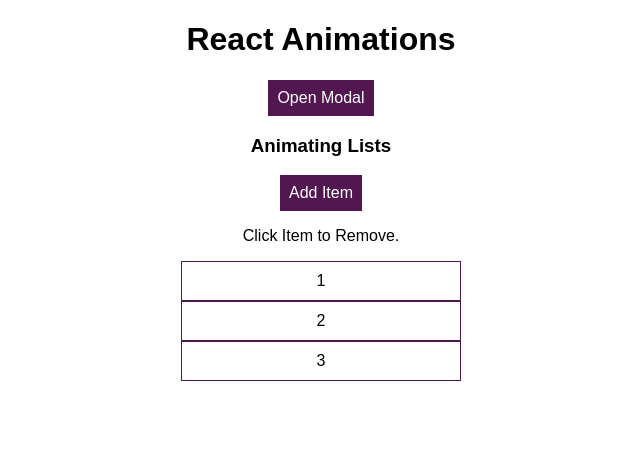
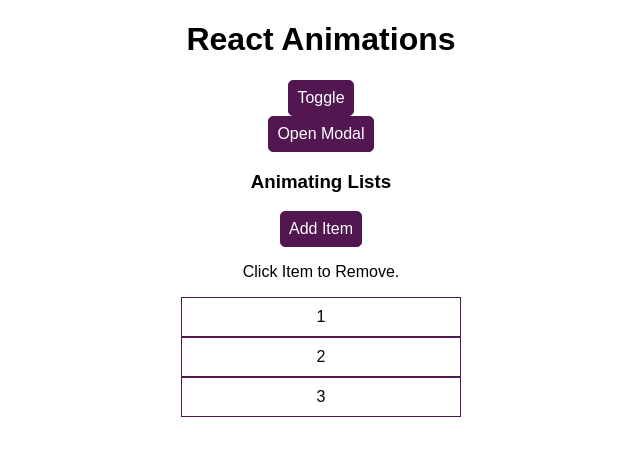
Before and after one commit to kevit-vasanti-vaghela/react-animations, a React (Create React App) app: page / in a window 1280 px wide. Shown: the top 456 px of the page, without its empty margins (319-959 px from the left). Built offline with nearby package versions, Linux system fonts and the light colour scheme.

Commit message:
set up for using tranition component

```diff
--- a/package.json
+++ b/package.json
@@ -9,6 +9,7 @@
     "react": "^18.2.0",
     "react-dom": "^18.2.0",
     "react-scripts": "5.0.1",
+    "react-transition-group": "^4.4.5",
     "web-vitals": "^2.1.4"
   },
   "scripts": {
--- a/src/App.js
+++ b/src/App.js
@@ -8,6 +8,7 @@ import List from "./components/List/List";
 class App extends Component {
   state = {
     modalIsOpen: false,
+    showBlock: false
   }
 
   showModel = () => {
@@ -21,6 +22,19 @@ class App extends Component {
     return (
       <div className="App">
         <h1>React Animations</h1>
+        <button className="Button" onClick={(prevState) => this.setState((prevState) =>({
+          showBlock: !prevState.showBlock
+        }))}
+        >
+          Toggle
+        </button>
+        <br />
+        {this.state.showBlock ? <div style={{
+          backgroundColor: 'red',
+          width: 100,
+          height: 100,
+          margin: 'auto'
+            }}></div> : null}
         <Modal show={this.state.modalIsOpen} closed={this.closeModel} />
         <Backdrop show={this.state.modalIsOpen} />
         <button className="Button" onClick={this.showModel}>Open Modal</button>
--- a/src/index.css
+++ b/src/index.css
@@ -11,6 +11,7 @@ body {
   background-color: #521751;
   color: white;
   cursor: pointer;
+  border-radius: 5px;
 }
 
 .Button:hover,
```
Also changed, not shown: 1 other file (tests, documents, lock files or other folders).
